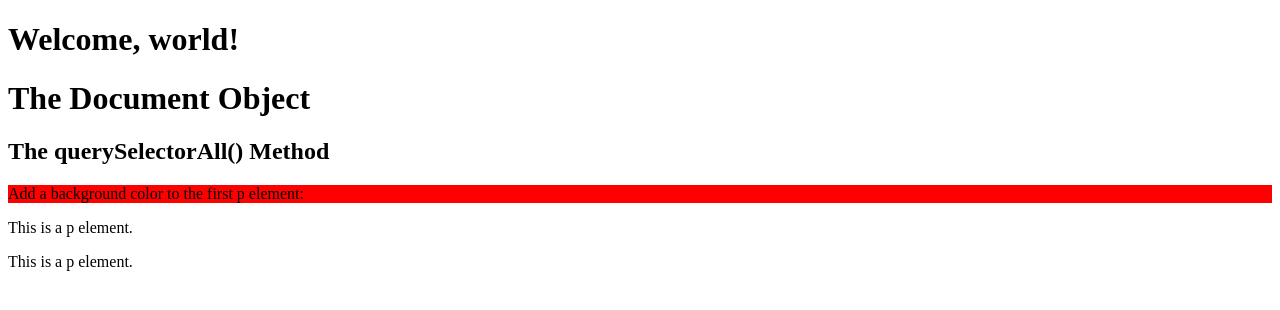
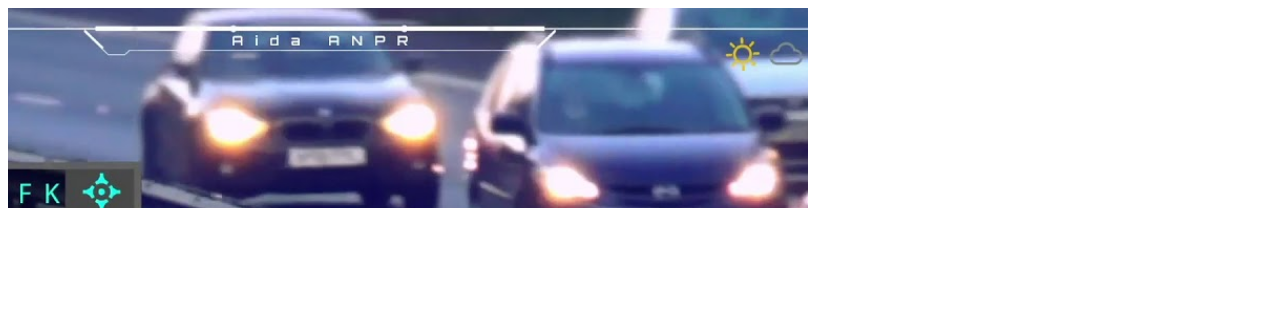
Before and after one commit to micrometreuk/astrojs, an Astro site: page / in a window 1280 px wide. Built offline with nearby package versions, Linux system fonts and the light colour scheme; Astro itself is replaced by a stand-in of ours.

Commit message:
added first

```diff
--- a/src/components/ScriptHandling.astro
+++ b/src/components/ScriptHandling.astro
@@ -1,21 +1,91 @@
 ---
 ---
+<style>
 
-<div class="bgimage">
-  <h1>Welcome, world!</h1>
-</div>
+</style>
 
-<h1>The Document Object</h1>
-<h2>The querySelectorAll() Method</h2>
+<canvas id="canvas" width="800" height="200">
+  Yosemite National Park, meadow at the base of El Capitan
+</canvas>
+<script>
 
-<p>Add a background color to the first p element:</p>
-<p>This is a p element.</p>
-<p>This is a p element.</p>
 
-<script>
-  const nodeList = document.querySelectorAll("p");
-  nodeList[0].style.backgroundColor = "red";
+const img = new Image();
 
-  var bgImageArray = ["social.jpg, anpr1.jpg, anpr2.jpg"];
-  console.log(bgImageArray);
+// direction, and the speed.
+img.src = "/images/social.jpg";
+const canvasXSize = 800;
+const canvasYSize = 200;
+const speed = 30; // lower is faster
+const scale = 1.05;
+const y = -4.5; // vertical offset
+
+// Main program
+const dx = 0.75;
+let imgW;
+let imgH;
+let x = 0;
+let clearX;
+let clearY;
+let ctx;
+
+img.onload = () => {
+  imgW = img.width * scale;
+  imgH = img.height * scale;
+
+  if (imgW > canvasXSize) {
+    // Image larger than canvas
+    x = canvasXSize - imgW;
+  }
+
+  // Check if image dimension is larger than canvas
+  clearX = Math.max(imgW, canvasXSize);
+  clearY = Math.max(imgH, canvasYSize);
+
+  // Get canvas context
+  ctx = document.getElementById("canvas").getContext("2d");
+
+  // Set refresh rate
+  return setInterval(draw, speed);
+};
+
+function draw() {
+  ctx.clearRect(0, 0, clearX, clearY); // clear the canvas
+
+  // If image is <= canvas size
+  if (imgW <= canvasXSize) {
+    // Reset, start from beginning
+    if (x > canvasXSize) {
+      x = -imgW + x;
+    }
+
+    // Draw additional image1
+    if (x > 0) {
+      ctx.drawImage(img, -imgW + x, y, imgW, imgH);
+    }
+
+    // Draw additional image2
+    if (x - imgW > 0) {
+      ctx.drawImage(img, -imgW * 2 + x, y, imgW, imgH);
+    }
+  } else {
+    // Image is > canvas size
+    // Reset, start from beginning
+    if (x > canvasXSize) {
+      x = canvasXSize - imgW;
+    }
+
+    // Draw additional image
+    if (x > canvasXSize - imgW) {
+      ctx.drawImage(img, x - imgW + 1, y, imgW, imgH);
+    }
+  }
+
+  // Draw image
+  ctx.drawImage(img, x, y, imgW, imgH);
+
+  // Amount to move
+  x += dx;
+}
+
 </script>
--- a/src/pages/index.astro
+++ b/src/pages/index.astro
@@ -5,5 +5,5 @@ import ScriptHandling from "../components/ScriptHandling.astro";
 ---
 
 <div>
-  <ScriptHandling/>
+  <ScriptHandling />
 </div>
```
